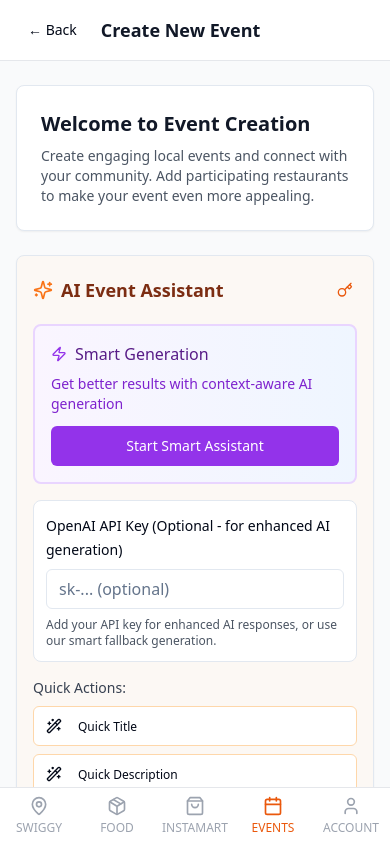
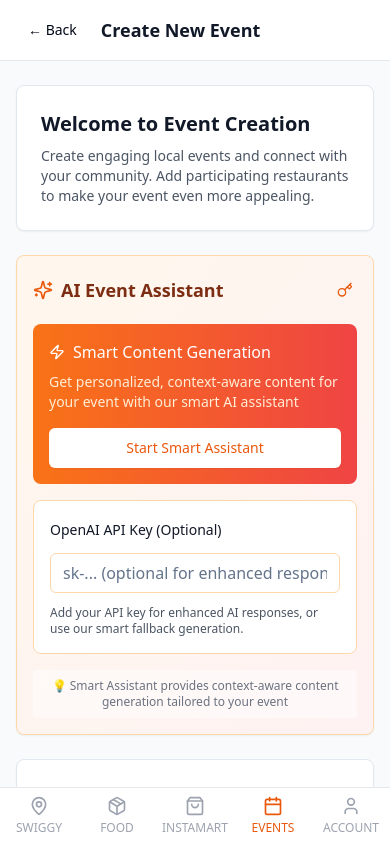
Before and after one commit to Akkumon/Swiggy-Events, a React (Vite) app: page /create-event in a window 390 px wide. Both pictures are taken after a click on the button 345 px from the left and 290 px from the top of the page. Shown: the top 844 px of the page. Built offline with nearby package versions, Linux system fonts and the light colour scheme.

Commit message:
Fix: Improve mobile layout and remove quick actions
- Improved the mobile layout of the Smart Assistant flow in `AIEventHelper` and `SmartPromptWizard`.
- Removed the "Quick Actions" buttons to reduce cognitive load.
- Updated the Smart Assistant's color scheme to match the app's design.

```diff
--- a/src/components/AIEventHelper.tsx
+++ b/src/components/AIEventHelper.tsx
@@ -4,8 +4,7 @@ import { Button } from '@/components/ui/button';
 import { Card } from '@/components/ui/card';
 import { Input } from '@/components/ui/input';
 import { Label } from '@/components/ui/label';
-import { Wand2, Key, Sparkles, Zap } from 'lucide-react';
-import { OpenAIService } from '@/services/openaiService';
+import { Sparkles, Key, Zap } from 'lucide-react';
 import { useToast } from '@/hooks/use-toast';
 import SmartPromptWizard from './SmartPromptWizard';
 
@@ -32,7 +31,6 @@ const AIEventHelper = ({
 }: AIEventHelperProps) => {
   const [apiKey, setApiKey] = useState('');
   const [showApiInput, setShowApiInput] = useState(false);
-  const [isGenerating, setIsGenerating] = useState(false);
   const { toast } = useToast();
 
   const handleSmartGenerate = (type: 'title' | 'description' | 'marketing', content: string) => {
@@ -49,59 +47,12 @@ const AIEventHelper = ({
     }
   };
 
-  const handleAIAction = async (action: 'title' | 'description' | 'marketing') => {
-    setIsGenerating(true);
-
-    try {
-      const openAIService = new OpenAIService(apiKey || '');
-
-      let result = '';
-      switch (action) {
-        case 'title':
-          result = await openAIService.generateEventTitle(
-            eventData.eventType || 'Community Event',
-            eventData.location || 'your area'
-          );
-          onGenerateTitle(result);
-          break;
-        case 'description':
-          result = await openAIService.generateEventDescription(
-            eventData.eventType || 'Community Event',
-            eventData.location || 'your area',
-            eventData.eventName || 'Your Event'
-          );
-          onGenerateDescription(result);
-          break;
-        case 'marketing':
-          result = await openAIService.generateMarketingContent(
-            eventData.eventName || 'Your Event',
-            eventData.eventType || 'Community Event',
-            eventData.location || 'your area'
-          );
-          onGenerateMarketing(result);
-          break;
-      }
-
-      toast({
-        title: "Content Generated Successfully!",
-        description: "Smart content has been generated based on your event details!",
-      });
-    } catch (error) {
-      toast({
-        title: "Content Generated",
-        description: "Fallback content has been created for your event.",
-      });
-    } finally {
-      setIsGenerating(false);
-    }
-  };
-
   return (
-    <Card className="p-4 bg-orange-50/50">
+    <Card className="p-4 bg-gradient-to-br from-orange-50 to-red-50 border-orange-200">
       <div className="space-y-4">
         <div className="flex items-center justify-between">
           <div className="flex items-center gap-2">
-            <Sparkles className="h-5 w-5 text-orange-500" />
+            <Sparkles className="h-5 w-5 text-orange-600" />
             <h3 className="font-semibold text-orange-900">AI Event Assistant</h3>
           </div>
 
@@ -115,19 +66,19 @@ const AIEventHelper = ({
           </Button>
         </div>
 
-        {/* Smart Generation - Primary Option */}
-        <div className="bg-gradient-to-r from-purple-50 to-blue-50 p-4 rounded-lg border-2 border-purple-200">
+        {/* Smart Generation - Primary Feature */}
+        <div className="bg-gradient-to-r from-orange-500 to-red-500 p-4 rounded-lg text-white">
           <div className="flex items-center gap-2 mb-2">
-            <Zap className="h-4 w-4 text-purple-600" />
-            <span className="font-medium text-purple-900">Smart Generation</span>
+            <Zap className="h-4 w-4" />
+            <span className="font-medium">Smart Content Generation</span>
           </div>
-          <p className="text-sm text-purple-700 mb-3">
-            Get better results with context-aware AI generation
+          <p className="text-sm text-orange-100 mb-4">
+            Get personalized, context-aware content for your event with our smart AI assistant
           </p>
 
           <SmartPromptWizard
             trigger={
-              <Button className="w-full bg-purple-600 hover:bg-purple-700 text-white">
+              <Button className="w-full bg-white hover:bg-gray-100 text-orange-600 font-medium shadow-sm">
                 Start Smart Assistant
               </Button>
             }
@@ -141,90 +92,37 @@ const AIEventHelper = ({
         </div>
 
         {showApiInput && (
-          <div className="space-y-2 p-3 bg-white rounded-lg border">
-            <Label htmlFor="apiKey" className="text-sm font-medium">
-              OpenAI API Key (Optional - for enhanced AI generation)
+          <div className="space-y-3 p-4 bg-white rounded-lg border border-orange-200">
+            <Label htmlFor="apiKey" className="text-sm font-medium text-gray-900">
+              OpenAI API Key (Optional)
             </Label>
-            <div className="flex gap-2">
             <Input
               id="apiKey"
               type="password"
-                placeholder="sk-... (optional)"
+              placeholder="sk-... (optional for enhanced responses)"
               value={apiKey}
               onChange={(e) => setApiKey(e.target.value)}
-                className="flex-1"
+              className="border-orange-200 focus:border-orange-400"
             />
-            </div>
             <p className="text-xs text-gray-600">
               Add your API key for enhanced AI responses, or use our smart fallback generation.
             </p>
           </div>
         )}
 
-        {/* Quick Actions */}
-        <div className="space-y-2">
-          <h4 className="text-sm font-medium text-gray-700">Quick Actions:</h4>
-          <div className="grid grid-cols-1 md:grid-cols-2 gap-2">
-            <Button
-              variant="outline"
-              size="sm"
-              className="w-full border-orange-200 hover:bg-orange-100 text-xs py-2 h-auto min-h-[40px] flex items-center justify-start"
-              onClick={() => handleAIAction('title')}
-              disabled={isLoading || isGenerating}
-            >
-              <Wand2 className="mr-2 h-3 w-3 flex-shrink-0" />
-              <span className="leading-tight">
-                {isGenerating ? 'Generating...' : 'Quick Title'}
-              </span>
-            </Button>
-
-            <Button
-              variant="outline"
-              size="sm"
-              className="w-full border-orange-200 hover:bg-orange-100 text-xs py-2 h-auto min-h-[40px] flex items-center justify-start"
-              onClick={() => handleAIAction('description')}
-              disabled={isLoading || isGenerating}
-            >
-              <Wand2 className="mr-2 h-3 w-3 flex-shrink-0" />
-              <span className="leading-tight">
-                {isGenerating ? 'Generating...' : 'Quick Description'}
-              </span>
-            </Button>
-
-            <Button
-              variant="outline"
-              size="sm"
-              className="w-full border-orange-200 hover:bg-orange-100 text-xs py-2 h-auto min-h-[40px] flex items-center justify-start"
-              onClick={onSuggestVendors}
-              disabled={isLoading || isGenerating}
-            >
-              <Wand2 className="mr-2 h-3 w-3 flex-shrink-0" />
-              <span className="leading-tight">Suggest Vendors</span>
-            </Button>
-
-            <Button
-              variant="outline"
-              size="sm"
-              className="w-full border-orange-200 hover:bg-orange-100 text-xs py-2 h-auto min-h-[40px] flex items-center justify-start"
-              onClick={() => handleAIAction('marketing')}
-              disabled={isLoading || isGenerating}
-            >
-              <Wand2 className="mr-2 h-3 w-3 flex-shrink-0" />
-              <span className="leading-tight">
-                {isGenerating ? 'Generating...' : 'Quick Marketing'}
-              </span>
-            </Button>
+        {isLoading && (
+          <div className="text-sm text-orange-600 text-center animate-pulse py-2">
+            <div className="flex items-center justify-center gap-2">
+              <div className="w-2 h-2 bg-orange-500 rounded-full animate-bounce"></div>
+              <div className="w-2 h-2 bg-orange-500 rounded-full animate-bounce" style={{ animationDelay: '0.1s' }}></div>
+              <div className="w-2 h-2 bg-orange-500 rounded-full animate-bounce" style={{ animationDelay: '0.2s' }}></div>
+              <span className="ml-2">Creating amazing content...</span>
             </div>
-        </div>
-
-        {(isLoading || isGenerating) && (
-          <div className="text-sm text-orange-600 text-center animate-pulse">
-            {isGenerating ? 'Creating amazing content...' : 'Generating suggestions...'}
           </div>
         )}
 
-        <div className="text-xs text-gray-500 text-center">
-          💡 Smart Assistant provides context-aware content generation
+        <div className="text-xs text-gray-500 text-center bg-white/50 rounded p-2">
+          💡 Smart Assistant provides context-aware content generation tailored to your event
         </div>
       </div>
     </Card>
```
Also changed, not shown: src/components/SmartPromptWizard.tsx (+64 -55 lines). Lines whose indentation alone changed are shown as unchanged.
